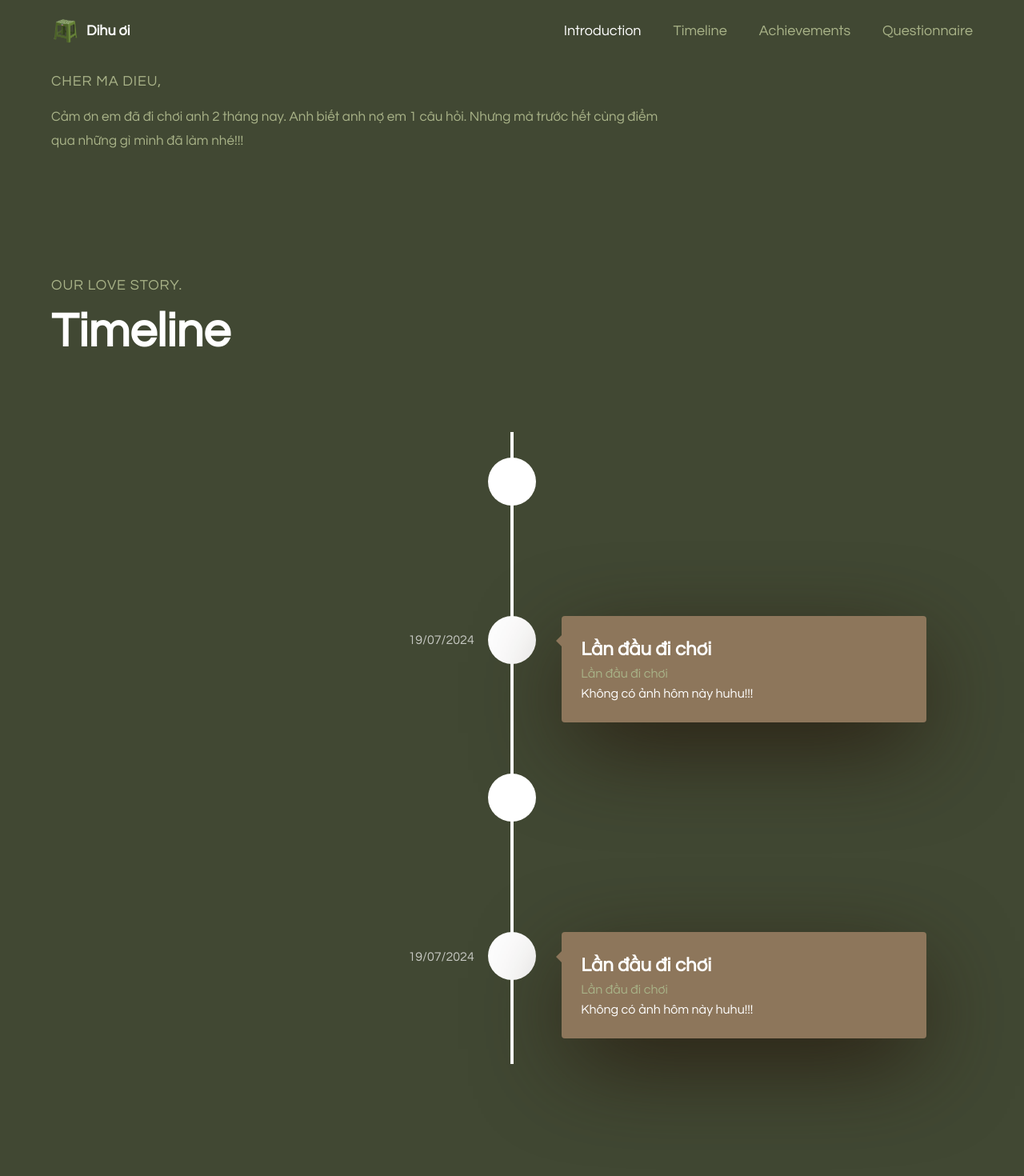
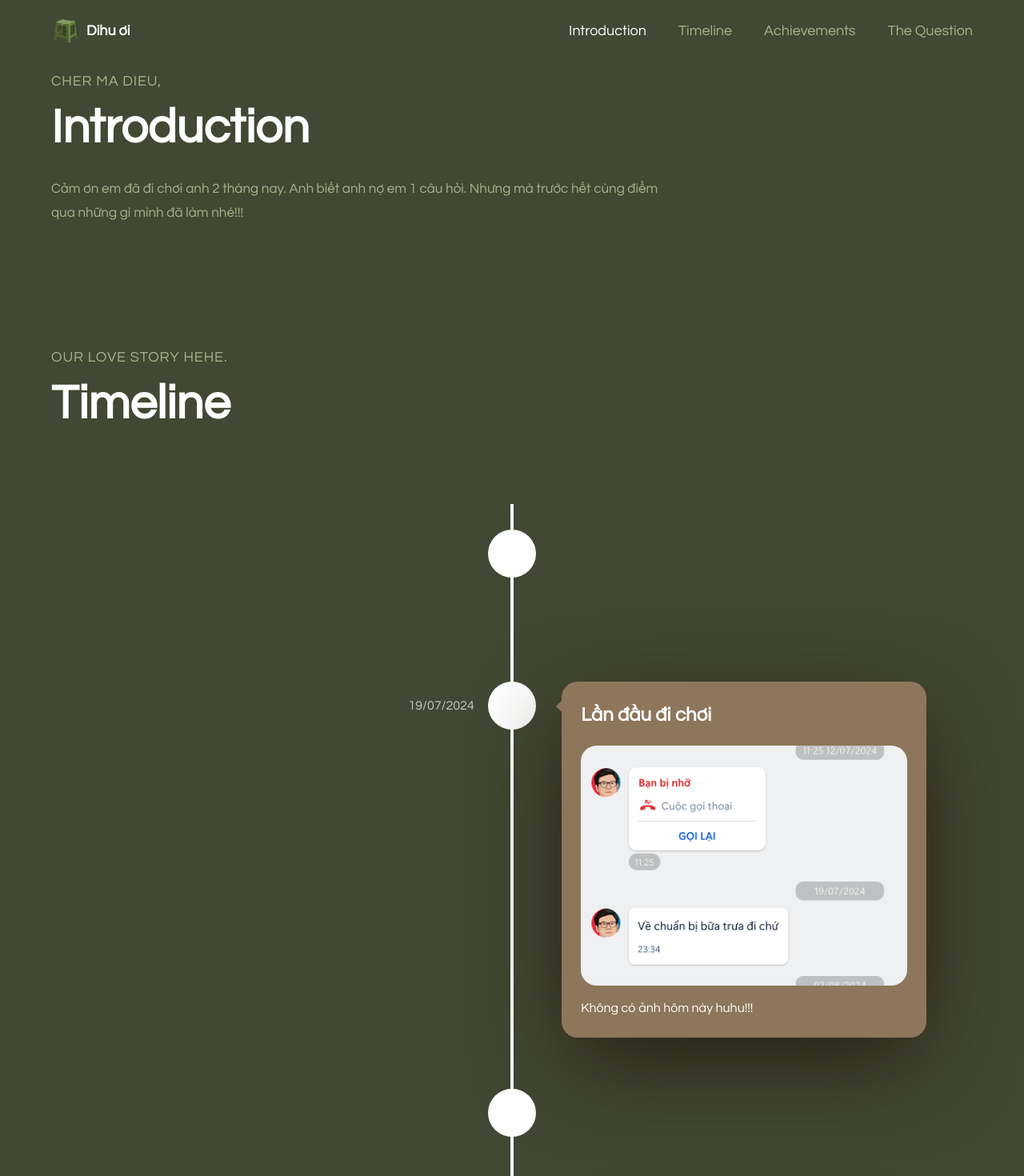
Before and after one commit to Manucians03/propose, a React (Vite) app: page / in a window 1280 px wide. Shown: the top 1470 px of the page at 80% size. Built offline with nearby package versions, Linux system fonts and the light colour scheme.

Commit message:
color fix

```diff
--- a/index.html
+++ b/index.html
@@ -3,6 +3,7 @@
   <head>
     <meta charset="UTF-8" />
     <link rel="icon" type="image/svg+xml" href="/icon.png" />
+    <link rel="stylesheet" href="https://cdnjs.cloudflare.com/ajax/libs/font-awesome/6.0.0-beta3/css/all.min.css"/>
     <meta name="viewport" content="width=device-width, initial-scale=1.0" />
     <title>Dihu ơi</title>
   </head>
--- a/src/assets/index.ts
+++ /dev/null
@@ -1 +0,0 @@
-export {}
--- a/src/components/Navbar.tsx
+++ b/src/components/Navbar.tsx
@@ -83,23 +83,16 @@ const Navbar = () => {
         </ul>
 
         <div className="flex flex-1 items-center justify-end sm:hidden">
-          <img
-            src={toggle ? "" : ""}
-            alt="menu"
-            className="h-[28px] w-[28px] object-contain"
-            onClick={() => setToggle(!toggle)}
-          />
-
           <div
             className={`${
               !toggle ? "hidden" : "flex"
-            } dark-gradient absolute right-0 top-20 z-10 mx-4 my-2 min-w-[140px] rounded-xl p-6`}
+            } absolute right-0 top-20 z-10 mx-4 my-2 min-w-[140px] rounded-xl p-6`}
           >
             <ul className="flex flex-1 list-none flex-col items-start justify-end gap-4">
               {navLinks.map((nav) => (
                 <li
                   key={nav.id}
-                  className={`font-poppins cursor-pointer text-[16px] font-medium ${
+                  className={`cursor-pointer text-[16px] font-medium ${
                     active === nav.id ? "text-white" : "text-secondary"
                   }`}
                   onClick={() => {
--- a/src/components/sections/Introduction.tsx
+++ b/src/components/sections/Introduction.tsx
@@ -6,7 +6,7 @@ import { fadeIn } from "../../utils/motion";
 
 const Introduction = () => {
     return (
-        <>
+        <div>
             <Header useMotion={true} {...config.sections.introduction} />
             <motion.p
                 variants={fadeIn("", "", 0.1, 1)}
@@ -14,7 +14,7 @@ const Introduction = () => {
             >
                 {config.sections.introduction.content}
             </motion.p>
-        </>
+        </div>
     )
 }
 
--- a/src/components/sections/Questionnaire.tsx
+++ b/src/components/sections/Questionnaire.tsx
@@ -3,8 +3,62 @@ import { Header } from "../Header";
 import { config } from "../../constants/config";
 import { motion } from "framer-motion";
 import { fadeIn } from "../../utils/motion";
+import { useState, useRef, useEffect } from 'react';
+
 
 const Questionnaire = () => {
+
+    const [step, setStep] = useState(0);
+    const [hoveringNo, setHoveringNo] = useState(false);
+    const [noButtonPosition, setNoButtonPosition] = useState({ top: '0px', left: '0px' });
+    const noButtonRef = useRef<HTMLButtonElement>(null);
+    const yesButtonRef = useRef<HTMLButtonElement>(null);
+    const containerRef = useRef<HTMLDivElement>(null);
+
+    const handleYesClick = () => {
+        if (step < 2) {
+            setStep(step + 1);
+        } else {
+            setStep(3);
+        }
+    };
+
+    const handleNoHover = () => {
+        setHoveringNo(true);
+        const newPosition = getRandomPosition();
+        setNoButtonPosition(newPosition);
+    };
+
+    const resetHovering = () => {
+        setHoveringNo(false);
+    };
+
+    const getRandomPosition = () => {
+        if (!containerRef.current || !noButtonRef.current || !yesButtonRef.current) {
+            return { top: '0px', left: '0px' };
+        }
+        const containerRect = containerRef.current.getBoundingClientRect();
+        const noButtonRect = noButtonRef.current.getBoundingClientRect();
+        const yesButtonRect = yesButtonRef.current.getBoundingClientRect();
+
+        const maxLeft = containerRect.width - noButtonRect.width;
+        const maxTop = containerRect.height - noButtonRect.height;
+
+        let newTop, newLeft;
+
+        do {
+        newLeft = Math.random() * maxLeft;
+        newTop = Math.random() * maxTop;
+        } while (
+            newLeft < yesButtonRect.right &&
+            newLeft + noButtonRect.width > yesButtonRect.left &&
+            newTop < yesButtonRect.bottom &&
+            newTop + noButtonRect.height > yesButtonRect.top
+        );
+
+        return { top: `${newTop}px`, left: `${newLeft}px` };
+    };
+
     return (
         <>
             <Header useMotion={true} {...config.sections.questionnaire} />
@@ -13,6 +67,38 @@ const Questionnaire = () => {
                 className="text-secondary mt-4 max-w-3xl text-[17px] leading-[30px]"
             >
             </motion.p>
+
+            <div ref={containerRef} className="container text-center mt-5 position-relative" style={{ height: '300px' }}>
+                {step === 1 && <h1>Can I be your boyfriend?</h1>}
+                {step === 2 && <h1>Are you sure?</h1>}
+                {step === 3 && <h1>Are you really sure?</h1>}
+                {step === 4 && (
+                    <div className="congratulations alert alert-success" role="alert">
+                    <h1>Congratulations!</h1>
+                    </div>
+                )}
+
+                {step < 4 && (
+                    <div className="d-flex justify-content-center mt-4 position-relative">
+                    <button
+                        ref={yesButtonRef}
+                        onClick={handleYesClick}
+                        className="btn btn-success me-3"
+                    >
+                        Yes
+                    </button>
+                    <button
+                        ref={noButtonRef}
+                        onMouseEnter={handleNoHover}
+                        onMouseLeave={resetHovering}
+                        className="btn btn-danger position-absolute"
+                        style={{ top: noButtonPosition.top, left: noButtonPosition.left }}
+                    >
+                        No
+                    </button>
+                    </div>
+                )}
+            </div>
         </>
     )
 }
--- a/src/components/sections/Timeline.tsx
+++ b/src/components/sections/Timeline.tsx
@@ -19,6 +19,7 @@ const ExperienceCard: React.FC<TTimeline> = (timeline) => {
         background: "#8D765B",
         color: "#fff",
         boxShadow: "0px 35px 120px -15px #25190d",
+        borderRadius: "20px",
       }}
       contentArrowStyle={{ borderRight: "7px solid  #8D765B" }}
       iconStyle={{
@@ -28,18 +29,15 @@ const ExperienceCard: React.FC<TTimeline> = (timeline) => {
       }}
       date={timeline.date}
     >
-      <div>
-        <h3 className="text-[24px] font-bold text-white">{timeline.name}</h3>
-        <p
-          className="text-secondary text-[16px] font-semibold"
-          style={{ margin: 0 }}
-        >
-          {timeline.name}
-        </p>
-      </div>
+      <h3 className="text-[24px] font-bold text-white">{timeline.name}</h3>
+      {timeline.photo !== "" && <img
+        src={timeline.photo}
+        className="w-full h-[300px] object-cover rounded-[20px] mt-5 mar"
+      />}
+      <p className="text-[18px] font-medium text-white mt-5">
+        {timeline.description}
+      </p>
 
-      {timeline.description}
-      {timeline.photo}
     </VerticalTimelineElement>
   );
 };
--- a/src/constants/config.ts
+++ b/src/constants/config.ts
@@ -23,11 +23,11 @@ export const config: TConfig = {
   sections: {
     introduction: {
       p: "Cher ma dieu,",
-      h2: "",
+      h2: "Introduction",
       content: "Cảm ơn em đã đi chơi anh 2 tháng nay. Anh biết anh nợ em 1 câu hỏi. Nhưng mà trước hết cùng điểm qua những gì mình đã làm nhé!!!"
     },
     timeline: {
-      p: "Our love story.",
+      p: "Our love story hehe.",
       h2: "Timeline",
     },
     achievements: {
@@ -35,8 +35,8 @@ export const config: TConfig = {
       h2: "Achievements",
     },
     questionnaire: {
-      p: "Caaaau hỏi",
-      h2: ""
+      p: "Uki chốt lại là cho anh hỏi nè.",
+      h2: "The Question",
     },
   },
 };
--- a/src/constants/index.ts
+++ b/src/constants/index.ts
@@ -3,10 +3,6 @@ import type {
   TAchievement,
   TTimeline,
 } from "../types";
-
-import {
-
-} from "../assets";
 
 const navLinks: TNavLink[] = [
   {
@@ -23,7 +19,7 @@ const navLinks: TNavLink[] = [
   },
   {
     id: "questionnaire",
-    title: "Questionnaire",
+    title: "The Question",
   },
 ];
 
@@ -48,8 +44,14 @@ const achievements: TAchievement[] = [
 
 const timelines: TTimeline[] = [
   {
+    name: "Xem Before Runrise",
+    photo: "",
+    date: "14/04/2024",
+    description: "Lol",
+  },
+  {
     name: "Lần đầu đi chơi",
-    photo: "",
+    photo: "/src/assets/images/landau.png",
     date: "19/07/2024",
     description: "Không có ảnh hôm này huhu!!!",
   },
--- a/tailwind.config.cjs
+++ b/tailwind.config.cjs
@@ -8,6 +8,7 @@ module.exports = {
         primary: "#414833",
         secondary: "#a9b388",
         tertiary: "#8D765B",
+        quaternary: "#f9ebc7",
       },
       boxShadow: {
         card: "0px 35px 120px -15px #25190d",
```
Also changed, not shown: src/assets/images/landau.png (added).
